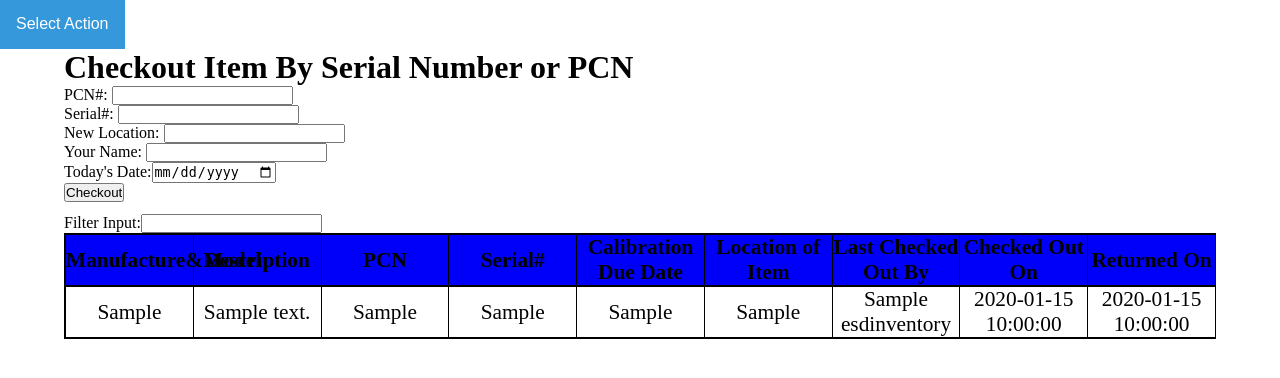
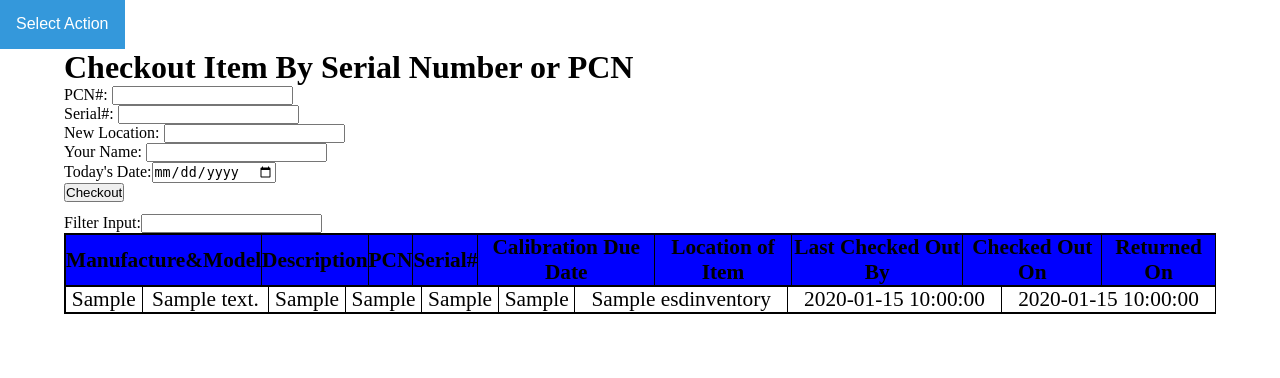
Before and after one commit to AnthonyDinhTNguyen/AnthonyDinhTNguyen.github.io, a PHP site: page / in a window 1280 px wide. Shown: the part 114-492 px from the top of the page. Run offline with PHP 8.4, Linux system fonts and the light colour scheme; tables that the repository leaves empty or names only in its code hold one stand-in row (values such as "Sample post"); data that the repository does not hold is empty.

Commit message:
Update style.css
remove fixed header

```diff
--- a/style.css
+++ b/style.css
@@ -75,13 +75,13 @@ td{
 	//width: 10%;
 }
 thead{
-	background-color: #0000fa;
+	background-color: #0000ff;
 	//position: fixed;
 }
 tr {
   display: table;
   width: 100%;
-  table-layout: fixed;
+  //table-layout: fixed;
 }
 /*tbody {
 	overflow:auto;
```
